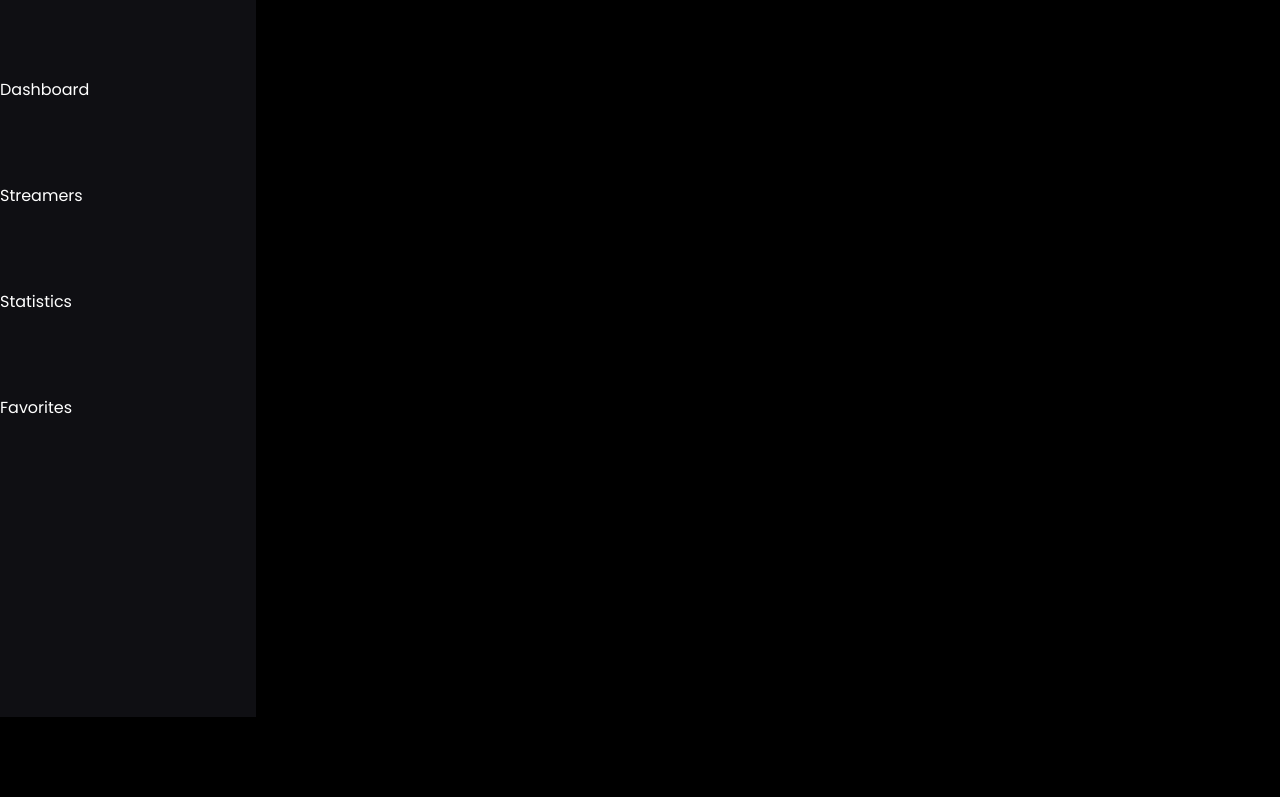
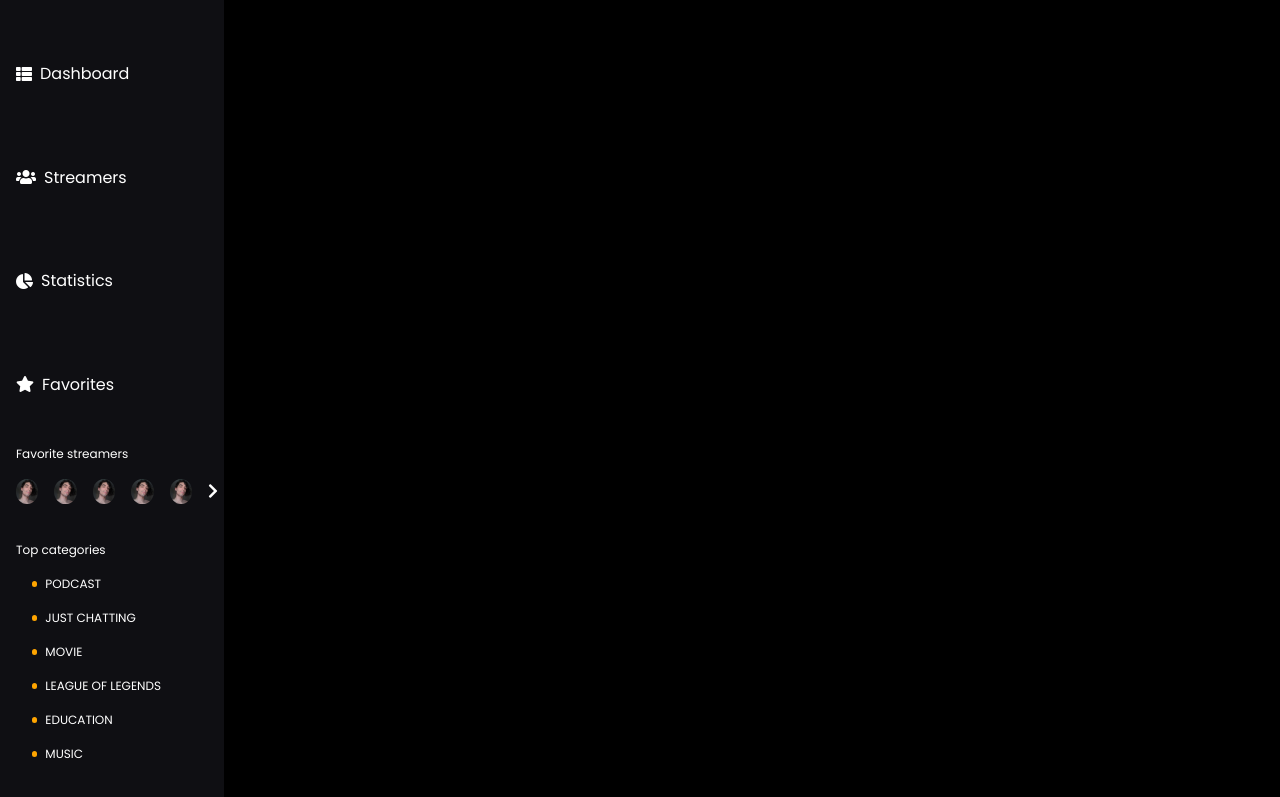
Before and after one commit to Lsortudo/StreamProject, a plain HTML site: page index.html in a window 1280 px wide. Shown: the part 83-880 px from the top of the page. Before the commit the page ends 800 px from the top, so only its background shows below. Drawn offline with Linux system fonts and the light colour scheme; a web font is replaced by a local one.

Commit message:
Primeira Section Finalizada

```diff
--- a/index.html
+++ b/index.html
@@ -46,16 +46,61 @@
     </nav>
     <section class="dashboard">
         <div class="features">
-            <p>Dashboard</p>
-            <p>Streamers</p>
-            <p>Statistics</p>
-            <p>Favorites</p>
+            <div class="feature">
+                <i class="fas fa-th-list"></i>
+                <p>Dashboard</p>
+            </div>
+            <div class="feature">
+                <i class="fas fa-users"></i>
+                <p>Streamers</p>
+            </div>
+            <div class="feature">
+                <i class="fas fa-chart-pie"></i>
+                <p>Statistics</p>
+            </div>
+            <div class="feature">
+                <i class="fas fa-star"></i>
+                <p>Favorites</p>
+            </div>
         </div>
         <div class="streamers">
-
+            <p>Favorite streamers</p>
+            <div class="streamers-img">
+                <img src="./images/minhafotita.jpeg" alt="">
+                <img src="./images/minhafotita.jpeg" alt="">
+                <img src="./images/minhafotita.jpeg" alt="">
+                <img src="./images/minhafotita.jpeg" alt="">
+                <img src="./images/minhafotita.jpeg" alt="">
+                <i class="fas fa-chevron-right"></i>
+                <!-- <img src="./images/minhafotita.jpeg" alt=""> -->
+            </div>
         </div>
         <div class="categories">
-
+            <p>Top categories</p>
+            <div class="categorie">
+                <div class="ponto"></div>
+                <p>Podcast</p>
+            </div>
+            <div class="categorie">
+                <div class="ponto"></div>
+                <p>Just Chatting</p>
+            </div>
+            <div class="categorie">
+                <div class="ponto"></div>
+                <p>Movie</p>
+            </div>
+            <div class="categorie">
+                <div class="ponto"></div>
+                <p>League of Legends</p>
+            </div>
+            <div class="categorie">
+                <div class="ponto"></div>
+                <p>Education</p>
+            </div>
+            <div class="categorie">
+                <div class="ponto"></div>
+                <p>Music</p>
+            </div>
         </div>
     </section>
 </body>
--- a/style.css
+++ b/style.css
@@ -8,6 +8,7 @@
     --secondary-font-color: #5B5B65;
     --padding-decade: 10px;
     --view-port-width-decade-two: 20vw;
+    --unity-rem: 1rem;
 }
 
 * {
@@ -60,7 +61,7 @@ nav {
 }
 .fa-search {
     color: var(--secondary-font-color);
-    font-size: 1rem;
+    font-size: var(--unity-rem);
 }
 .nav-menu {
     display: flex;
@@ -81,10 +82,10 @@ a:first-child{
     display: flex;
     align-items: center;
     justify-content: space-between;
-    width: calc(var(--view-port-width-decade-two) / 4 );
+    width: calc(var(--view-port-width-decade-two) / 3 );
     /* padding-left: calc(var(--padding-decade) * 10 ); */
     /* margin-left: calc(var(--padding-decade) * 10 ); */
-    margin-right: calc(var(--padding-decade) * 2 );
+    margin-right: calc(var(--padding-decade) * 4 );
     font-size: 20px;
 }
 .fa-bell, .fa-crown, .fa-comment-alt {
@@ -104,33 +105,104 @@ a:first-child{
     margin-right: var(--padding-decade);
 }
 .userDetails {
-    padding-left: calc(var(--padding-decade) * 2 );
+    padding-left: calc(var(--padding-decade) * 1 );
 }
 .userH1 {
     color: var(--main-font-color);
+    font-size: 1.25rem;
 }
 .userP {
     color: #70707C;
+    font-size: 0.875rem;
 }
 .userImage {
-    height: 10%;
-    width: 10%;
+    height: 7.5%;
+    width: 7.5%;
     border-radius: 50%;
 }
 .dashboard {
-    width: 20vw;
-    height: 90vh;
+    width: 17.5vw;
+    height: 100vh;
     background: var(--secondary-color);
 }
 .features {
-    height: 40vh;
+    height: 50vh;
     display: flex;
     flex-direction: column;
     align-items: flex-start;
     justify-content: space-between;
     gap: 1px
 }
-.features p {
-    color: white;
-    margin-top: 5rem;
+.feature {
+    display: flex;
+    align-items: center;
+    margin-top: calc(var(--unity-rem) * 4);
+    margin-left: 1rem;
 }
+.feature p {
+    color: var(--main-font-color);
+    margin-left: calc(var(--unity-rem) / 2 );
+    cursor: pointer;
+}
+.feature i {
+    color: var(--main-font-color);
+    cursor: pointer;
+}
+.streamers {
+    height: 10vh;
+}
+.streamers p {
+    font-size: calc(var(--unity-rem) * 0.75);
+    color: var(--main-font-color);
+    margin-left: var(--unity-rem);
+    margin-top: calc(var(--unity-rem) * 3);
+}
+.streamers-img {
+    display: flex;
+    align-items: center;
+    justify-content: flex-start;
+}
+.streamers-img img {
+    height: 10%;
+    width: 10%;
+    border-radius: 50%;
+    margin-left: var(--unity-rem);
+    margin-top: var(--unity-rem);
+    cursor: pointer;
+    /* display: inline;
+    align-items: center;
+    justify-content: center; */
+}
+.fa-chevron-right {
+    color: var(--main-font-color);
+    margin-left: var(--unity-rem);
+    margin-top: var(--unity-rem);
+    cursor: pointer;
+}
+.categories p {
+    font-size: calc(var(--unity-rem) * 0.75);
+    color: var(--main-font-color);
+    margin-left: var(--unity-rem);
+    margin-top: var(--unity-rem);
+}
+.categorie {
+    display: flex;
+    align-items: center;
+}
+.categorie p {
+    margin-left: calc(var(--unity-rem) / 2);
+    text-transform: uppercase;
+}
+.ponto {
+    width: calc(var(--unity-rem) / 3);
+    height: calc(var(--unity-rem) / 3);
+    border-radius: 50%;
+    margin-left: calc(var(--unity-rem) * 2);
+    margin-top: var(--unity-rem);
+}
+.ponto:nth-child(1) {
+    background: orange;
+}
+.ponto:nth-child(2) {
+    background: white;
+}
```
